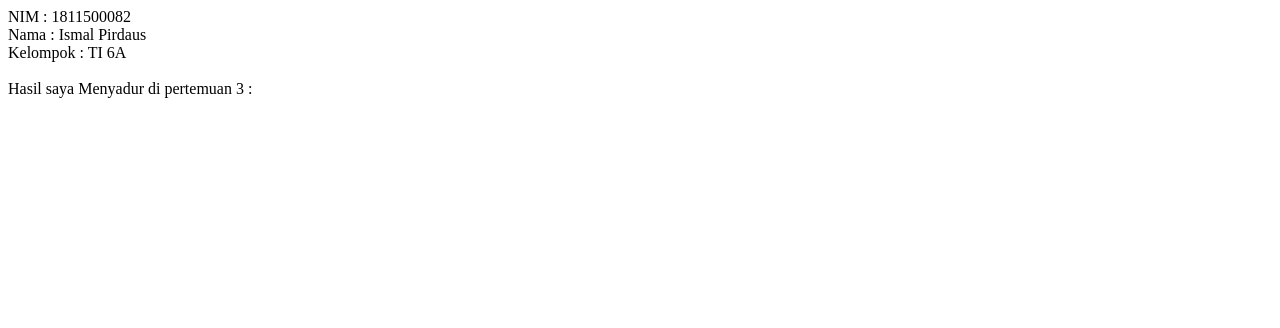
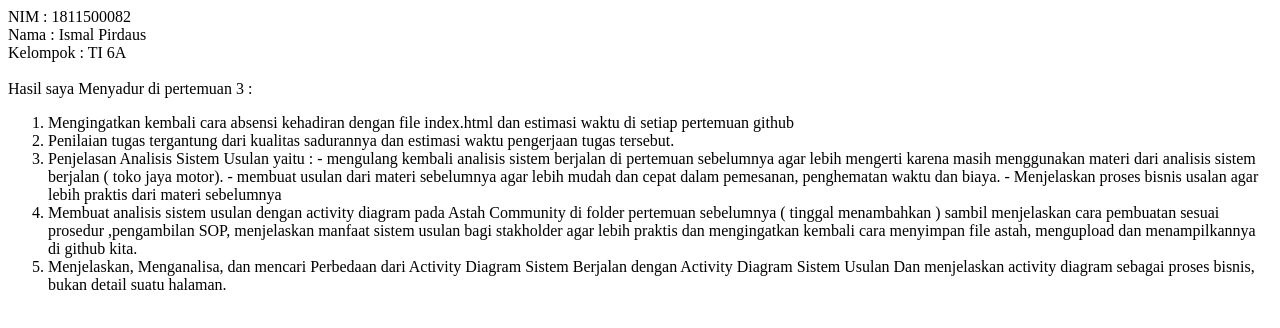
Before and after one commit to Ismalpirdaus/sadurrpl, a plain HTML site: page 3/index.html in a window 1280 px wide. Drawn offline with Linux system fonts and the light colour scheme.

Commit message:
Update index.html

```diff
--- a/3/index.html
+++ b/3/index.html
@@ -3,3 +3,13 @@ Nama : Ismal Pirdaus<br>
 Kelompok : TI 6A<br>
 <br>
 Hasil saya Menyadur di pertemuan 3 :<br>
+<ol>
+  <li>Mengingatkan kembali cara absensi kehadiran dengan file index.html dan estimasi waktu di setiap pertemuan github</li>
+  <li>Penilaian tugas tergantung dari kualitas sadurannya dan estimasi waktu pengerjaan tugas tersebut.</li>
+  <li>Penjelasan Analisis Sistem Usulan yaitu :
+  - mengulang kembali analisis sistem berjalan di pertemuan sebelumnya agar lebih mengerti karena masih menggunakan materi dari analisis sistem berjalan ( toko jaya motor).
+  - membuat usulan dari materi sebelumnya agar lebih mudah dan cepat dalam pemesanan, penghematan waktu dan biaya.
+  - Menjelaskan proses bisnis usalan agar lebih praktis dari materi sebelumnya</li>
+  <li>Membuat analisis sistem usulan dengan  activity diagram pada Astah Community di folder pertemuan sebelumnya ( tinggal menambahkan ) sambil menjelaskan cara pembuatan sesuai prosedur ,pengambilan SOP,  menjelaskan manfaat sistem usulan bagi stakholder agar lebih praktis dan mengingatkan kembali cara menyimpan file astah, mengupload dan menampilkannya di github kita.
+  <li>Menjelaskan, Menganalisa, dan mencari Perbedaan dari Activity Diagram Sistem Berjalan dengan Activity Diagram Sistem Usulan Dan menjelaskan activity diagram sebagai proses bisnis, bukan detail suatu halaman.</li>
+</ol>
```
